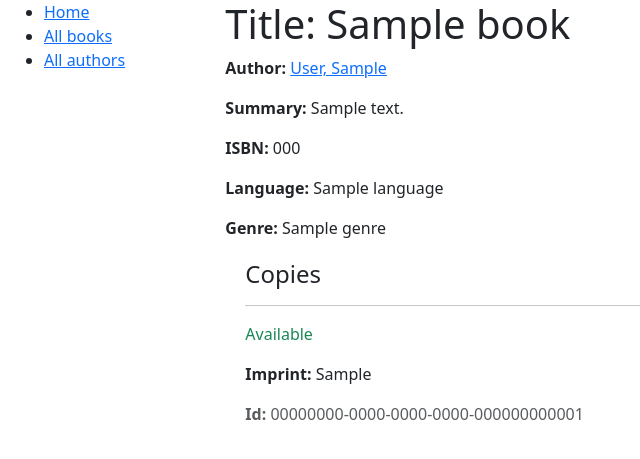
After one commit to s3bc40/locallibrary, a Django app: page /catalog/book/1 in a window 1280 px wide. The commit adds this page. Shown: the top 459 px of the page, without its empty margins (0-640 px from the left). Run offline with Django 5.2, Linux system fonts and the light colour scheme; tables that the repository leaves empty hold one stand-in row (values such as "Sample post").

Commit message:
feat: add author and book detail/list views
- Added detail and list views for authors and books in the catalog app.
- Updated templates to display author and book information.
- Updated URLs to include routes for the new views.
- Updated views to handle the new detail and list views for authors and books.

```diff
--- a/catalog/models.py
+++ b/catalog/models.py
@@ -96,6 +96,9 @@ class Book(models.Model):
 
     display_genre.short_description = "Genre"
 
+    class Meta:
+        ordering = ["title", "author"]
+
 
 class BookInstance(models.Model):
     """Model representing a specific copy of a book (i.e. that can be borrowed from the library)."""
--- a/catalog/templates/base_generic.html
+++ b/catalog/templates/base_generic.html
@@ -24,15 +24,31 @@
         <div class="col-sm-2">
           {% block sidebar %}
             <ul class="sidebar-nav">
-              <li><a href="{% url 'index' %}">Home</a></li>
-              <li><a href="">All books</a></li>
-              <li><a href="">All authors</a></li>
+              <li><a href="{% url "index" %}">Home</a></li>
+              <li><a href="{% url "books" %}">All books</a></li>
+              <li><a href="{% url "authors" %}">All authors</a></li>
             </ul>
           {% endblock sidebar %}
         </div>
         <div class="col-sm-10">
           {% block content %}
           {% endblock content %}
+          {% comment %} Pagination with Paginator object {% endcomment %}
+          {% block pagination %}
+            {% if is_paginated %}
+              <div class="pagination">
+                <span class="page-links">
+                  {% if page_obj.has_previous %}
+                    <a href="{{ request.path }}?page={{ page_obj.previous_page_number }}">previous</a>
+                  {% endif %}
+                  <span class="page-current">Page {{ page_obj.number }} of {{ page_obj.paginator.num_pages }}.</span>
+                  {% if page_obj.has_next %}
+                    <a href="{{ request.path }}?page={{ page_obj.next_page_number }}">next</a>
+                  {% endif %}
+                </span>
+              </div>
+            {% endif %}
+          {% endblock pagination %}
         </div>
       </div>
     </div>
--- /dev/null
+++ b/catalog/templates/catalog/book_detail.html
@@ -0,0 +1,25 @@
+{% extends "base_generic.html" %}
+{% block content %}
+    <h1>Title: {{ book.title }}</h1>
+    <p><strong>Author:</strong> <a href="{{ book.author.get_absolute_url }}">{{ book.author }}</a></p>
+    <!-- author detail link not yet defined -->
+    <p><strong>Summary:</strong> {{ book.summary }}</p>
+    <p><strong>ISBN:</strong> {{ book.isbn }}</p>
+    <p><strong>Language:</strong> {{ book.language }}</p>
+    <p><strong>Genre:</strong> {{ book.genre.all|join:", " }}</p>
+    <div style="margin-left:20px;margin-top:20px">
+        <h4>Copies</h4>
+        {% for copy in book.bookinstance_set.all %}
+            <hr />
+            {% comment %} get_status_display created by Django from choices in models.py {% endcomment %}
+            <p class="{% if copy.status == 'a' %}text-success{% elif copy.status == 'm' %}text-danger{% else %}text-warning{% endif %}">
+                {{ copy.get_status_display }}
+            </p>
+            {% if copy.status != 'a' %}
+                <p><strong>Due to be returned:</strong> {{ copy.due_back }}</p>
+            {% endif %}
+            <p><strong>Imprint:</strong> {{ copy.imprint }}</p>
+            <p class="text-muted"><strong>Id:</strong> {{ copy.id }}</p>
+        {% endfor %}
+    </div>
+{% endblock content %}
--- a/catalog/urls.py
+++ b/catalog/urls.py
@@ -1,4 +1,13 @@
 from django.urls import path
 from . import views
 
-urlpatterns = [path("", views.index, name="index")]
+urlpatterns = [
+    path("", views.index, name="index"),
+    path("books/", views.BookListView.as_view(), name="books"),
+    path("book/<int:pk>", views.BookDetailView.as_view(), name="book-detail"),
+    path("authors/", views.AuthorListView.as_view(), name="authors"),
+    path("author/<int:pk>", views.AuthorDetailView.as_view(), name="author-detail"),
+]
+
+# re_path(r'^book/(?P<pk>\d+)$', views.BookDetailView.as_view(), name='book-detail'),
+# The generic class-based detail view expects to be passed a parameter named pk.
--- a/catalog/views.py
+++ b/catalog/views.py
@@ -1,4 +1,5 @@
 from django.shortcuts import render
+from django.views import generic
 from .models import Book, Author, BookInstance, Genre
 
 
@@ -34,3 +35,44 @@ def index(request):
 
     # Render the HTML template index.html with the data in the context variable
     return render(request, "index.html", context=context)
+
+
+class BookListView(generic.ListView):
+    model = Book
+    paginate_by = 2
+    # paginate_by = 10
+
+    # context_object_name = 'book_list'   # your own name for the list as a template variable
+    # queryset = Book.objects.filter(title__icontains='war')[:5] # Get 5 books containing the title war
+    # template_name = 'books/my_arbitrary_template_name_list.html'  # Specify your own template name/location
+
+    # def get_queryset(self):
+    #     return Book.objects.filter(title__icontains='war')[:5] # Get 5 books containing the title war
+
+    # def get_context_data(self, **kwargs):
+    #     # Call the base implementation first to get the context
+    #     context = super(BookListView, self).get_context_data(**kwargs)
+    #     # Create any data and add it to the context
+    #     context['some_data'] = 'This is just some data'
+    #     return context
+
+
+class BookDetailView(generic.DetailView):
+    model = Book
+
+
+# equivalent for function view with shortcut in case of 404
+# from django.shortcuts import get_object_or_404
+
+# def book_detail_view(request, primary_key):
+#     book = get_object_or_404(Book, pk=primary_key)
+#     return render(request, 'catalog/book_detail.html', context={'book': book})
+
+
+class AuthorListView(generic.ListView):
+    model = Author
+    paginate_by = 2
+
+
+class AuthorDetailView(generic.DetailView):
+    model = Author
```
Also changed, not shown: catalog/templates/catalog/author_detail.html (added, +19 -0 lines), catalog/templates/catalog/author_list.html (added, +19 -0 lines), catalog/templates/catalog/book_list.html (added, +23 -0 lines).
